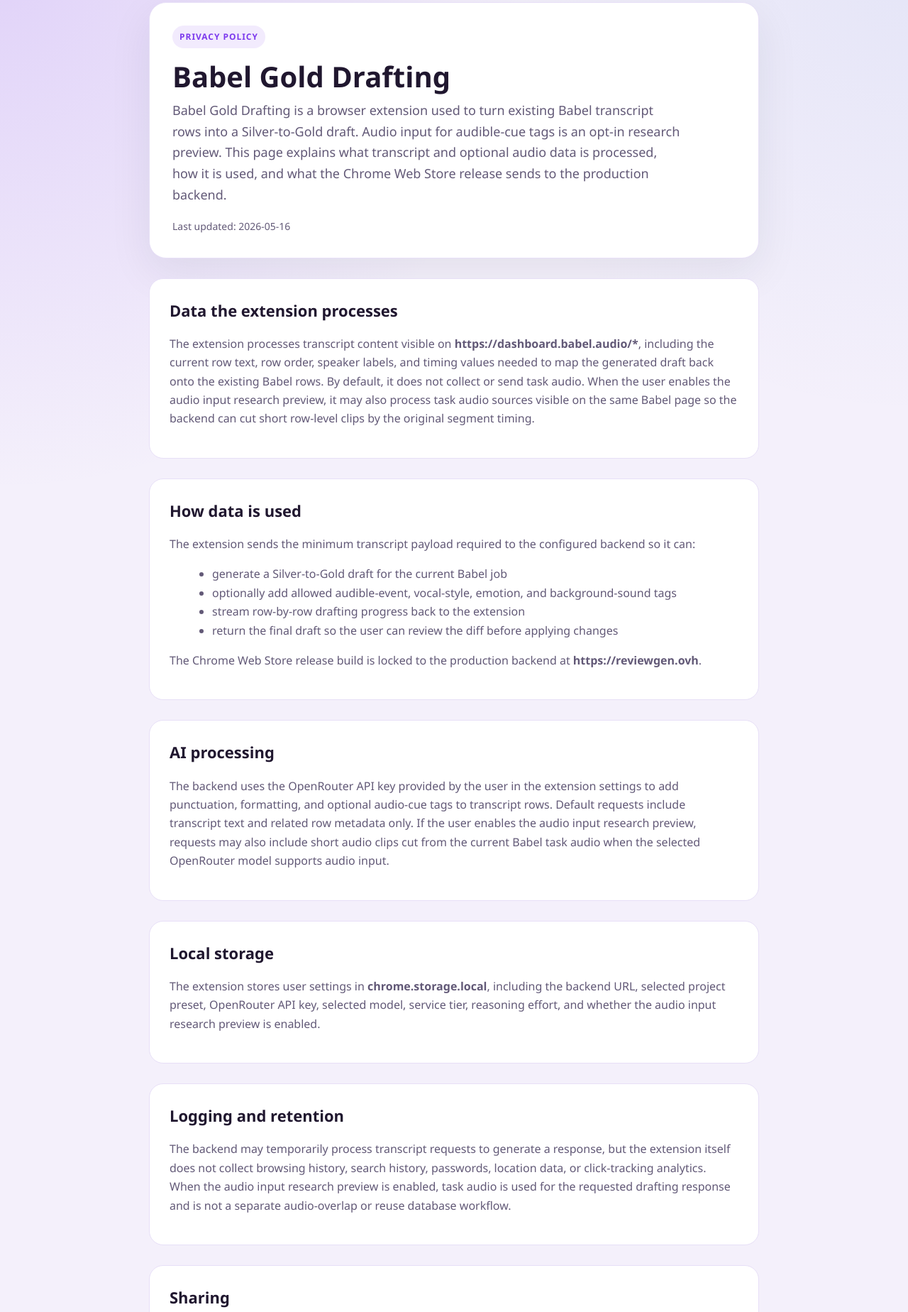
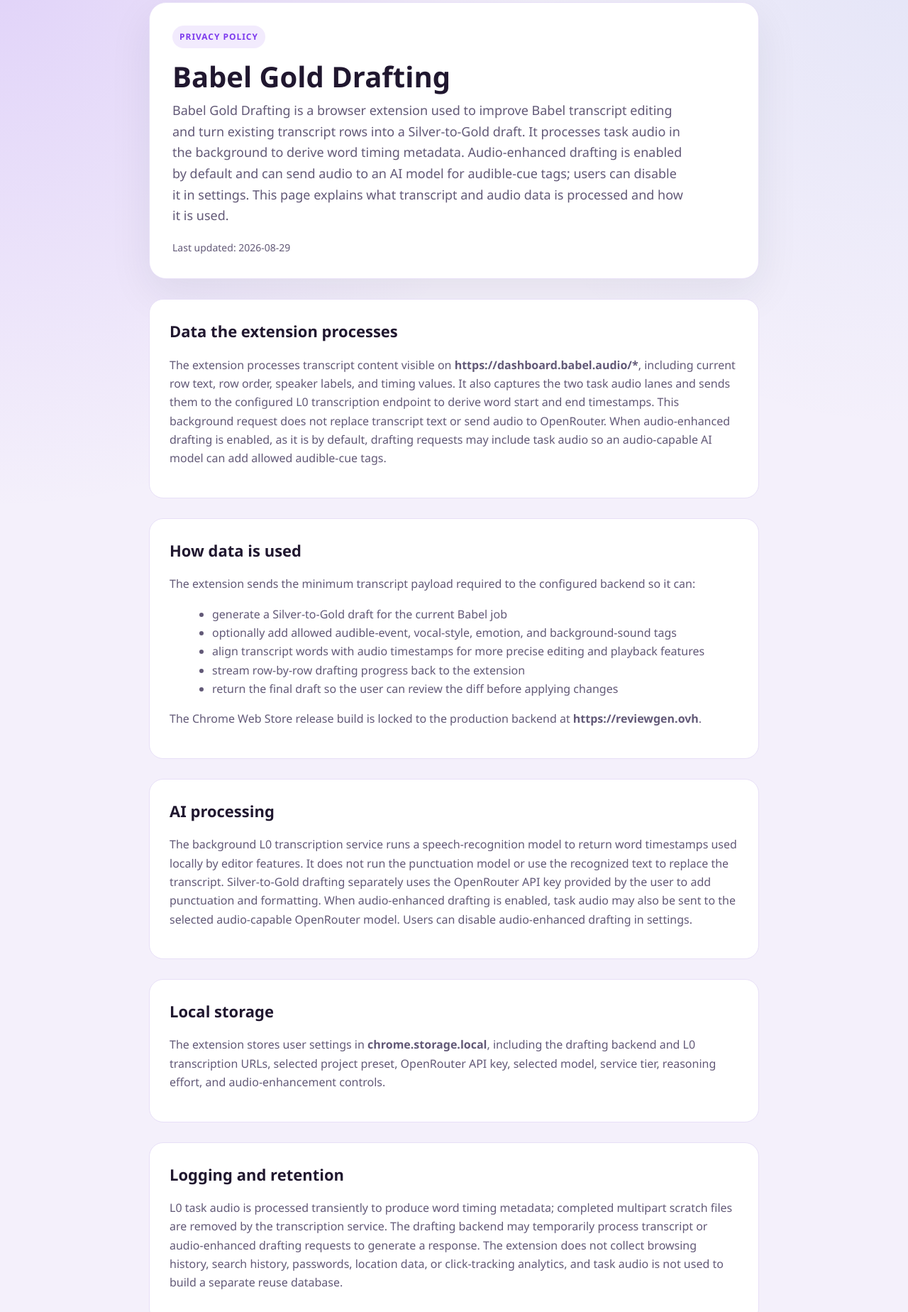
Before and after one commit to Nominy/review-backend, a website: page src/public/gold-drafting-privacy.html in a window 1280 px wide. Shown: the part 45-1893 px from the top of the page at 71% size. Drawn offline with Linux system fonts and the light colour scheme.

Commit message:
Document enhanced drafting data handling

```diff
--- a/src/public/gold-drafting-privacy.html
+++ b/src/public/gold-drafting-privacy.html
@@ -129,24 +129,25 @@
         <div class="eyebrow">Privacy Policy</div>
         <h1>Babel Gold Drafting</h1>
         <p class="lede">
-          Babel Gold Drafting is a browser extension used to turn existing Babel transcript rows
-          into a Silver-to-Gold draft. Audio input for audible-cue tags is an opt-in research
-          preview. This page explains what transcript and optional audio data is processed, how it is
-          used, and what the Chrome Web Store release sends to the production backend.
+          Babel Gold Drafting is a browser extension used to improve Babel transcript editing and
+          turn existing transcript rows into a Silver-to-Gold draft. It processes task audio in the
+          background to derive word timing metadata. Audio-enhanced drafting is enabled by default
+          and can send audio to an AI model for audible-cue tags; users can disable it in settings.
+          This page explains what transcript and audio data is processed and how it is used.
         </p>
-        <div class="meta">Last updated: 2026-05-16</div>
+        <div class="meta">Last updated: 2026-08-29</div>
       </section>
 
       <section class="section">
         <h2>Data the extension processes</h2>
         <p>
           The extension processes transcript content visible on
-          <strong>https://dashboard.babel.audio/*</strong>, including the current row text, row
-          order, speaker labels, and timing values needed to map the generated draft back onto the
-          existing Babel rows. By default, it does not collect or send task audio. When the user
-          enables the audio input research preview, it may also process task audio sources visible on
-          the same Babel page so the backend can cut short row-level clips by the original segment
-          timing.
+          <strong>https://dashboard.babel.audio/*</strong>, including current row text, row order,
+          speaker labels, and timing values. It also captures the two task audio lanes and sends them
+          to the configured L0 transcription endpoint to derive word start and end timestamps. This
+          background request does not replace transcript text or send audio to OpenRouter. When
+          audio-enhanced drafting is enabled, as it is by default, drafting requests may include task
+          audio so an audio-capable AI model can add allowed audible-cue tags.
         </p>
       </section>
 
@@ -156,6 +157,7 @@
         <ul>
           <li>generate a Silver-to-Gold draft for the current Babel job</li>
           <li>optionally add allowed audible-event, vocal-style, emotion, and background-sound tags</li>
+          <li>align transcript words with audio timestamps for more precise editing and playback features</li>
           <li>stream row-by-row drafting progress back to the extension</li>
           <li>return the final draft so the user can review the diff before applying changes</li>
         </ul>
@@ -168,11 +170,12 @@
       <section class="section">
         <h2>AI processing</h2>
         <p>
-          The backend uses the OpenRouter API key provided by the user in the extension settings to
-          add punctuation, formatting, and optional audio-cue tags to transcript rows. Default
-          requests include transcript text and related row metadata only. If the user enables the
-          audio input research preview, requests may also include short audio clips cut from the
-          current Babel task audio when the selected OpenRouter model supports audio input.
+          The background L0 transcription service runs a speech-recognition model to return word
+          timestamps used locally by editor features. It does not run the punctuation model or use
+          the recognized text to replace the transcript. Silver-to-Gold drafting separately uses the
+          OpenRouter API key provided by the user to add punctuation and formatting. When
+          audio-enhanced drafting is enabled, task audio may also be sent to the selected
+          audio-capable OpenRouter model. Users can disable audio-enhanced drafting in settings.
         </p>
       </section>
 
@@ -180,19 +183,19 @@
         <h2>Local storage</h2>
         <p>
           The extension stores user settings in <strong>chrome.storage.local</strong>, including the
-          backend URL, selected project preset, OpenRouter API key, selected model, service tier,
-          reasoning effort, and whether the audio input research preview is enabled.
+          drafting backend and L0 transcription URLs, selected project preset, OpenRouter API key,
+          selected model, service tier, reasoning effort, and audio-enhancement controls.
         </p>
       </section>
 
       <section class="section">
         <h2>Logging and retention</h2>
         <p>
-          The backend may temporarily process transcript requests to generate a response, but the
-          extension itself does not collect browsing history, search history, passwords, location
-          data, or click-tracking analytics. When the audio input research preview is enabled, task
-          audio is used for the requested drafting response and is not a separate audio-overlap or
-          reuse database workflow.
+          L0 task audio is processed transiently to produce word timing metadata; completed multipart
+          scratch files are removed by the transcription service. The drafting backend may
+          temporarily process transcript or audio-enhanced drafting requests to generate a response. The
+          extension does not collect browsing history, search history, passwords, location data, or
+          click-tracking analytics, and task audio is not used to build a separate reuse database.
         </p>
       </section>
 
```
